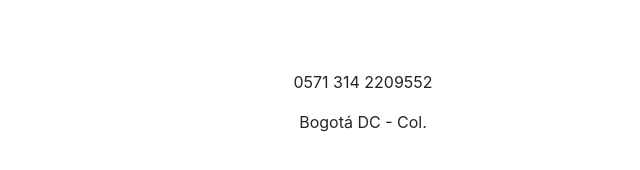
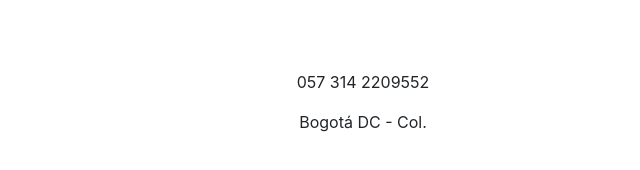
Before and after one commit to GUSSROM/tida, a website with bundled scripts: page index.html in a window 1280 px wide. Shown: the part 3064-3234 px from the top of the page, 87-727 px from the left. Built offline with nearby package versions, Linux system fonts and the light colour scheme; some icons are missing; files whose address does not match are found by name.

Commit message:
Update index.html

```diff
--- a/index.html
+++ b/index.html
@@ -243,7 +243,7 @@
         <div class="row">
           <div class="col-lg-4 ml-auto text-center">
             <i class="fas fa-phone fa-3x mb-3 sr-contact-1"></i>
-            <p>0571 314 2209552</p>
+            <p>057 314 2209552</p>
             <p>Bogotá DC - Col.</p>
           </div>
           <div class="col-lg-4 mr-auto text-center">
```
